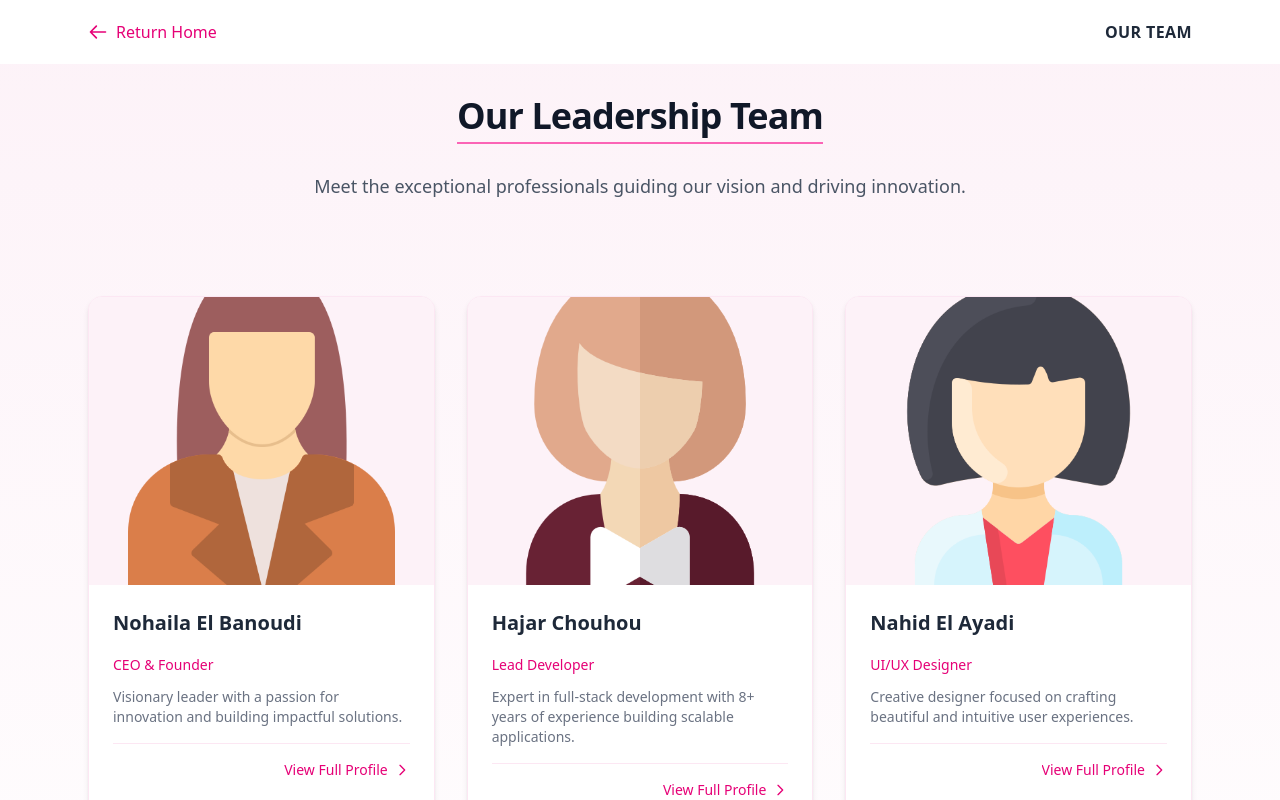
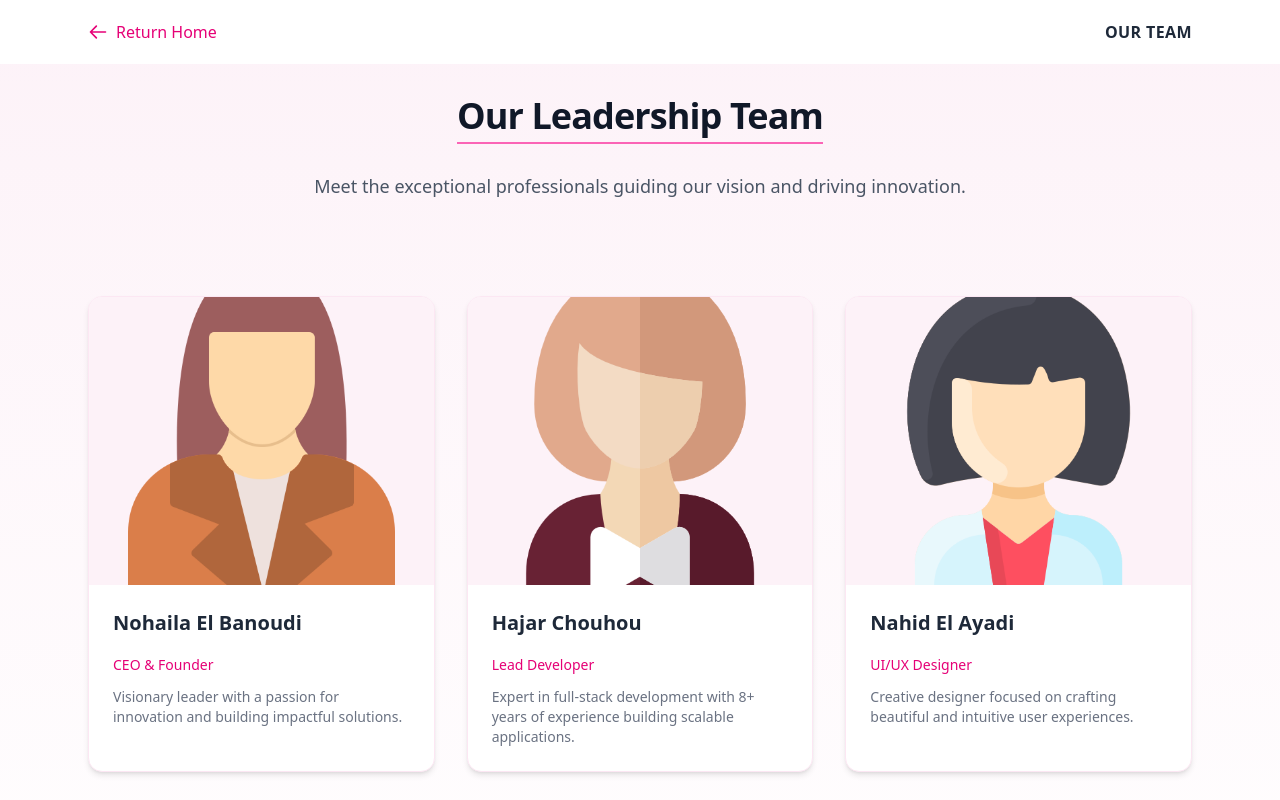
Before and after one commit to nohailal/LifeLog, a React (Vite) app: page /Team in a window 1280 px wide. Shown: the top 800 px of the page. Built offline with nearby package versions, Linux system fonts and the light colour scheme.

Commit message:
removed some buttons

```diff
--- a/src/components/team/Team.jsx
+++ b/src/components/team/Team.jsx
@@ -127,27 +127,6 @@ export default function Team() {
         </div>
       </nav>
 
-      {/* Hero Banner */}
-      {/* <div className="relative bg-gradient-to-r from-pink-500 to-purple-600 h-64 md:h-72">
-        <div className="absolute inset-0 bg-[url('/src/assets/pattern.svg')] opacity-15 mix-blend-soft-light"></div>
-        <div className="absolute inset-0 bg-gradient-to-b from-transparent to-pink-900/20"></div>
-        <div className="container mx-auto px-6 max-w-6xl h-full flex flex-col justify-center items-center relative z-10">
-          <h1 className={`text-4xl md:text-5xl font-bold text-white tracking-tight mb-3 transform transition-all duration-1000 ${
-            isVisible ? 'opacity-100 translate-y-0' : 'opacity-0 -translate-y-12'
-          }`}>
-            Meet Our Team
-          </h1>
-          <div className={`h-1 w-20 bg-white/80 rounded mb-4 transform transition-all duration-700 delay-300 ${
-            isVisible ? 'opacity-100 scale-x-100' : 'opacity-0 scale-x-0'
-          }`}></div>
-          <p className={`text-lg text-white/90 max-w-lg mx-auto text-center transition-all duration-1000 delay-500 ${
-            isVisible ? 'opacity-100' : 'opacity-0'
-          }`}>
-            Passionate professionals dedicated to excellence and innovation
-          </p>
-        </div>
-      </div> */}
-
       {/* Team Section */}
       <section className="bg-gradient-to-b from-pink-50 via-white to-pink-50 py-24 overflow-hidden">
         <div className="container mx-auto px-6 max-w-6xl">
@@ -222,34 +201,14 @@ export default function Team() {
                   <p className="text-pink-600 font-medium mb-3 text-sm">
                     {member.role}
                   </p>
-                  <p className="text-gray-500 text-sm mb-4">
+                  <p className="text-gray-500 text-sm">
                     {member.bio}
                   </p>
-                  <div className="pt-4 border-t border-pink-100 flex justify-end">
-                    <button className="text-sm font-medium text-pink-600 hover:text-pink-800 transition-colors duration-300 relative overflow-hidden group flex items-center">
-                      <span className="relative z-10">View Full Profile</span>
-                      <svg className="ml-1.5 h-4 w-4 transition-transform duration-300 group-hover:translate-x-1" fill="none" stroke="currentColor" viewBox="0 0 24 24">
-                        <path strokeLinecap="round" strokeLinejoin="round" strokeWidth="2" d="M9 5l7 7-7 7"></path>
-                      </svg>
-                      <span className="absolute bottom-0 left-0 w-0 h-0.5 bg-pink-400 group-hover:w-full transition-all duration-300"></span>
-                    </button>
-                  </div>
                 </div>
               </div>
             ))}
           </div>
-{/*
-          <div className={`mt-16 text-center transition-all duration-1000 delay-700 transform ${
-            isVisible ? 'opacity-100 translate-y-0' : 'opacity-0 translate-y-8'
-          }`}>
-            <button className="inline-flex items-center px-6 py-3 bg-pink-600 text-white rounded-lg shadow-md hover:bg-pink-700 transition-all duration-300 font-medium relative overflow-hidden group">
-              <span className="relative z-10">View All Team Members</span>
-              <svg className="ml-2 h-4 w-4 transition-transform duration-300 group-hover:translate-x-1" fill="none" stroke="currentColor" viewBox="0 0 24 24">
-                <path strokeLinecap="round" strokeLinejoin="round" strokeWidth="2" d="M9 5l7 7-7 7"></path>
-              </svg>
-              <span className="absolute inset-0 h-full w-0 bg-pink-700 left-0 top-0 group-hover:w-full transition-all duration-300 -z-0"></span>
-            </button>
-          </div> */}
+
         </div>
 
         {/* Stats Section */}
```
